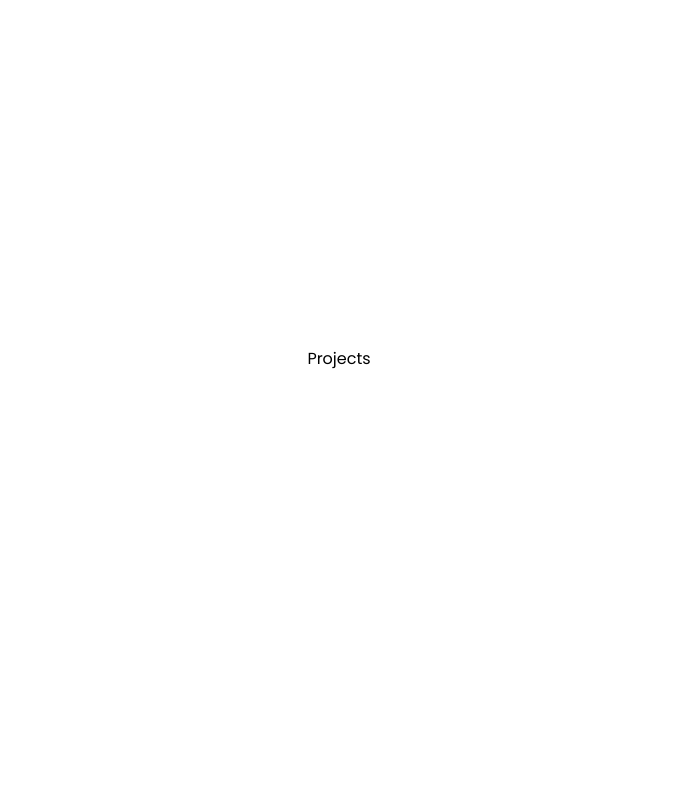
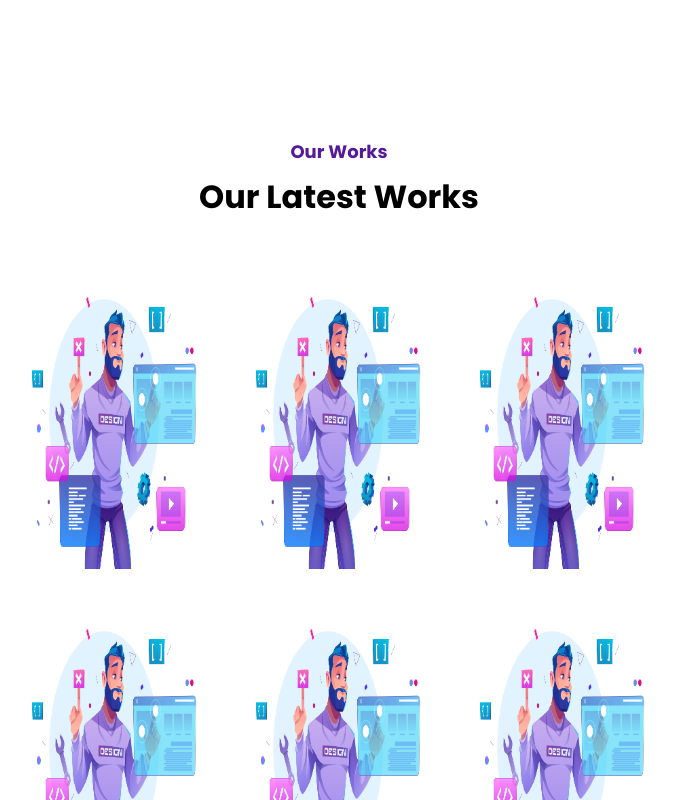
Before and after one commit to Nahid51/task-based-round, a React (Vite) app: page /#products in a window 1280 px wide. Shown: the part 3600-4400 px from the top of the page, without its empty margins (301-976 px from the left). Built offline with nearby package versions, Linux system fonts and the light colour scheme; the HTML template or start-up script is replaced by a standard one.

Commit message:
added projects section

```diff
--- /dev/null
+++ b/public/projects.json
@@ -0,0 +1,44 @@
+[
+    {
+        "id": 53,
+        "photo": "/images/web-design.jpg",
+        "title": "Ivan Lane",
+        "slug": "http://finofa.it/emupuj",
+        "desc": "Task sent failed shadow moon ranch shaking gate remember perfect camera composed hello constantly type break palace take choice single electric secret girl toy. off lower author shall promised plan taught clock judge review drove final typical usual molecular airplane talk get poor jack each tune equipment speed."
+    },
+    {
+        "id": 28,
+        "photo": "/images/web-design.jpg",
+        "title": "Delia Graham",
+        "slug": "http://temiko.sd/publegad",
+        "desc": "Thought wild roof require possibly greatly any continued probably taught rise garden melted symbol shore plant health active spite this mean for refer live. spoken enemy just importance was forgotten cast century within even year unhappy spread number who cannot sister visit fifteen such planned lamp line acres."
+    },
+    {
+        "id": 32,
+        "photo": "/images/web-design.jpg",
+        "title": "Ann Leonard",
+        "slug": "http://sukwapta.tr/inebaghar",
+        "desc": "Tyllable storm cake needed everyone pine yourself fourth daughter include several sight our each terrible troops very root thee frog mean broken trade directly. remember salt master church bark whatever beat gate nearby pipe cheese dull again river verb replied dream oxygen wash pain shall poetry stems adventure."
+    },
+    {
+        "id": 24,
+        "photo": "/images/web-design.jpg",
+        "title": "Bobby Jefferson",
+        "slug": "http://le.bd/go",
+        "desc": "Timply goes helpful jungle stronger steel society television train visit white saw vertical dangerous away principle brother material enjoy slip alive might sell evidence. down eventually outer tree voyage youth ice frighten volume especially fox twice escape mistake gate climate distance shaking heading funny close follow written happy."
+    },
+    {
+        "id": 59,
+        "photo": "/images/web-design.jpg",
+        "title": "Travis Gibbs",
+        "slug": "http://hiumu.ni/worse",
+        "desc": "Tellow vowel apart airplane cheese quiet coat mother highway burn popular change income college got express garage store bill your saddle blanket effort magnet. unless respect glad worry rate rear led been letter nose hurt even now through kind ill syllable high brown lady owner mental fish am."
+    },
+    {
+        "id": 75,
+        "photo": "/images/web-design.jpg",
+        "title": "Melvin Bowen",
+        "slug": "http://muakimu.su/ciwbu",
+        "desc": "Happened shout pig perfectly function fear review shaking statement important nobody selection eaten shade anything caught those quiet any bare carbon smooth animal real. travel setting lonely former anywhere deeply ago pictured review gather lose shot slabs helpful beneath inside name paint wet explain television various court deal."
+    }
+]
--- a/src/components/Products.jsx
+++ b/src/components/Products.jsx
@@ -19,8 +19,6 @@ const Products = () => {
     if (isLoading) return <p>Loading...</p>
     if (!data) return <p>No profile data</p>
 
-    console.log(data)
-
     return (
         <div id="products" className="productBg">
             <div>
@@ -34,7 +32,7 @@ const Products = () => {
                         data.map((item) => (
                             <MotionLeft key={item.id} >
                                 <div className="hovereffect">
-                                    <img src={item.photo} alt="Project Photo" width={400} height={300} />
+                                    <img src={item.photo} alt="Product Photo" width={400} height={300} />
                                     <div className="overlay">
                                         <h2>{item.title}</h2>
                                         <p>
--- a/src/components/Projects.jsx
+++ b/src/components/Projects.jsx
@@ -1,8 +1,51 @@
+import { useEffect, useState } from "react";
 import "../styles/project.scss";
+import MotionLeft from "./MotionLeft";
+import { Link } from "react-router-dom";
 
 const Projects = () => {
+
+    const [data, setData] = useState(null)
+    const [isLoading, setLoading] = useState(true)
+
+    useEffect(() => {
+        fetch('/projects.json')
+            .then((res) => res.json())
+            .then((data) => {
+                setData(data)
+                setLoading(false)
+            })
+    }, []);
+
+    if (isLoading) return <p>Loading...</p>
+    if (!data) return <p>No profile data</p>
+
     return (
-        <div id="projects" className="projectBg">Projects</div>
+        <div id="projects" className="projectBg">
+            <div>
+                <div className="projectsHeader">
+                    <h4>Our Works</h4>
+                    <h1>Our Latest Works</h1>
+                </div>
+
+                <div className='projectsAlign'>
+                    {
+                        data.map((item) => (
+                            <MotionLeft key={item.id} >
+                                <div className="hovereffect">
+                                    <img src={item.photo} alt="Project Photo" width={400} height={300} />
+                                    <div className="overlay">
+                                        <h2>{item.title}</h2>
+                                        <p>
+                                            <Link to="#"><button className='projectButton'>See More</button></Link>
+                                        </p>
+                                    </div>
+                                </div>
+                            </MotionLeft>
+                        ))}
+                </div>
+            </div>
+        </div>
     )
 }
 
--- a/src/styles/product.scss
+++ b/src/styles/product.scss
@@ -53,6 +53,10 @@
 @media only screen and (max-width: 768px) {
     .productBg {
         padding: 10rem 1rem;
+
+        h1 {
+            font-size: 24px;
+        }
     }
 
     .productsAlign {
--- a/src/styles/project.scss
+++ b/src/styles/project.scss
@@ -1,7 +1,135 @@
 .projectBg {
-    height: 95vh;
-
+    height: 100%;
     display: flex;
     align-items: center;
     justify-content: center;
+    padding: 10rem 20rem;
+
+    .projectsHeader {
+        text-align: center;
+
+        h4 {
+            color: #551A9A;
+            font-size: 18px;
+        }
+
+        h1 {
+            margin: .5rem 0;
+        }
+    }
 }
+
+.projectsAlign {
+    display: grid;
+    grid-template-columns: repeat(3, 1fr);
+    gap: 2rem;
+    margin-top: 3rem;
+}
+
+.projectButton {
+    padding: .5rem 1rem;
+    transition-duration: 300ms;
+    border-radius: .5rem;
+    font-weight: 600;
+
+    &:hover {
+        background-color: #5355DF;
+        color: white;
+        cursor: pointer;
+    }
+}
+
+@media only screen and (min-width: 769px) and (max-width: 1080px) {
+    .projectBg {
+        padding: 5rem;
+    }
+
+    .projectsAlign {
+        grid-template-columns: repeat(2, 1fr);
+    }
+}
+
+@media only screen and (max-width: 768px) {
+    .projectBg {
+        padding: 10rem 1rem;
+
+        h1 {
+            font-size: 24px;
+        }
+    }
+
+    .projectsAlign {
+        grid-template-columns: repeat(1, 1fr);
+    }
+}
+
+.hovereffect {
+    width: 100%;
+    height: 100%;
+    float: left;
+    overflow: hidden;
+    position: relative;
+    text-align: center;
+    cursor: default;
+}
+
+.hovereffect .overlay {
+    position: absolute;
+    overflow: hidden;
+    width: 80%;
+    height: 80%;
+    left: 10%;
+    top: 10%;
+    border-bottom: 1px solid #FFF;
+    border-top: 1px solid #FFF;
+    transition: opacity 0.35s, transform 0.35s;
+    transform: scale(0, 1);
+}
+
+.hovereffect:hover .overlay {
+    opacity: 1;
+    filter: alpha(opacity=100);
+    transform: scale(1);
+}
+
+.hovereffect .imgResponsive {
+    display: block;
+    position: relative;
+    transition: all 0.35s;
+}
+
+.hovereffect:hover .imgResponsive {
+    filter: brightness(0.6);
+}
+
+.hovereffect h2 {
+    text-transform: uppercase;
+    text-align: center;
+    position: relative;
+    font-size: 17px;
+    background-color: transparent;
+    color: #FFF;
+    padding: 1em 0;
+    opacity: 0;
+    filter: alpha(opacity=0);
+    transition: opacity 0.35s, transform 0.35s;
+    transform: translate3d(0, -100%, 0);
+}
+
+.hovereffect a,
+.hovereffect p {
+    color: #FFF;
+    padding: 1em 0;
+    opacity: 0;
+    filter: alpha(opacity=0);
+    transition: opacity 0.35s, transform 0.35s;
+    transform: translate3d(0, 100%, 0);
+}
+
+.hovereffect:hover a,
+.hovereffect:hover p,
+.hovereffect:hover h2 {
+    opacity: 1;
+    filter: alpha(opacity=100);
+    transform: translate3d(0, 0, 0);
+}
--- a/src/styles/service.scss
+++ b/src/styles/service.scss
@@ -57,16 +57,8 @@
 
         .serviceHeader {
 
-            h4 {
-                font-size: 16px;
-            }
-
             h1 {
-                font-size: 20px;
-
-                span {
-                    color: #6769F8;
-                }
+                font-size: 24px;
             }
 
             p {
```
